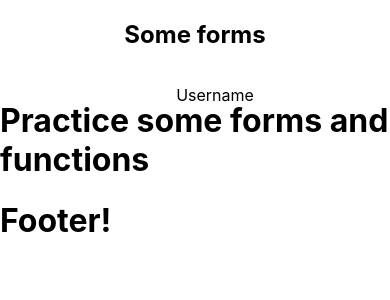
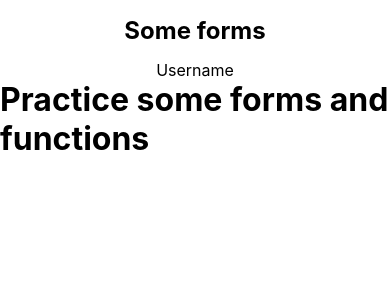
Before and after one commit to Nicklas-Holmqvist/client, a React (Create React App) app: page / in a window 390 px wide. Shown: the top 300 px of the page. Built offline with nearby package versions, Linux system fonts and the light colour scheme.

Commit message:
createing an hamburger menu

```diff
--- a/public/index.html
+++ b/public/index.html
@@ -25,6 +25,13 @@
       Learn how to configure a non-root public URL by running `npm run build`.
     -->
     <title>React App</title>
+    <style>
+      * {
+          margin:0;
+          padding:0;
+          box-sizing: none;
+      }
+    </style>
   </head>
   <body>
     <noscript>You need to enable JavaScript to run this app.</noscript>
--- a/src/components/header.tsx
+++ b/src/components/header.tsx
@@ -1,5 +1,8 @@
 import React from "react";
 import '../css/main.css'
+import Navigation from "./nav/navigation";
+import MobileNavigation from "./nav/mobileNavigation";
+
 
 function Header() {
 
@@ -8,10 +11,9 @@ function Header() {
             <div className="logo flex flex-1 center">
                 <h2><a href="/">Some forms</a></h2>
             </div>
-            <div className="forms flex center">
-                <ul className="flex center">
-                    <li><a href="/username">Username</a></li>
-                </ul>
+            <div className="navigation-container">
+                <Navigation />
+                <MobileNavigation />
             </div>
         </div>
     )
--- a/src/components/layout.tsx
+++ b/src/components/layout.tsx
@@ -1,5 +1,5 @@
 import React from "react";
-import Footer from "./footer";
+// import Footer from "./footer";
 import Header from "./header";
 import Username from "./username";
 import Practice from "./practice";
@@ -16,7 +16,7 @@ function Layout() {
                         <Route exact path="/" component={Practice} />
                         <Route path="/username" component={Username} />
                     </Switch>
-                <Footer />
+                {/* <Footer /> */}
             </BrowserRouter>
         </>
     );
--- /dev/null
+++ b/src/components/nav/mobileNavigation.tsx
@@ -0,0 +1,12 @@
+import React from "react"
+import "../../css/nav.css"
+
+function MobileNavigation() {
+    return(
+        <ul className="flex center column navMobile">
+            <li><a href="/username">Username</a></li>
+        </ul>
+    )
+}
+
+export default MobileNavigation
--- /dev/null
+++ b/src/components/nav/navigation.tsx
@@ -0,0 +1,12 @@
+import React from 'react'
+import "../../css/nav.css"
+
+function Navigation() {
+    return (
+        <ul className="flex center navDesktop">
+            <li><a href="/username">Username</a></li>
+        </ul>
+    )
+}
+
+export default Navigation
--- a/src/components/username.tsx
+++ b/src/components/username.tsx
@@ -5,16 +5,13 @@ import '../css/username.css'
 function Content() {
 
     const [name, setName] = useState('')
-    const [myName, setMyName] = useState('')
 
     const confirm = () => {
-        setMyName(name)
-        alert("Hej " + name + "!")
+        alert("Hej! Välkommen hit " + name + "!")
     }
 
     return (
         <div className="content-section flex center column">
-            <h2>Hej</h2>
             <p>Vad heter du?</p>
             <input
                 type="text"
@@ -22,10 +19,8 @@ function Content() {
                 onChange={(e) => setName(e.target.value)}
             />
             <button onClick={confirm}>
-                Bekräfta</button>
-            <div className="body-section">
-            {myName}
-            </div>
+                Bekräfta
+            </button>
         </div>
 
     )
--- /dev/null
+++ b/src/css/nav.css
@@ -0,0 +1,14 @@
+.navMobile {
+    display: none
+}
+
+@media (max-width: 45em) {
+    .navMobile {
+        display: flex;
+
+    }
+
+    .navDesktop {
+        display:none;
+    }
+}
```
